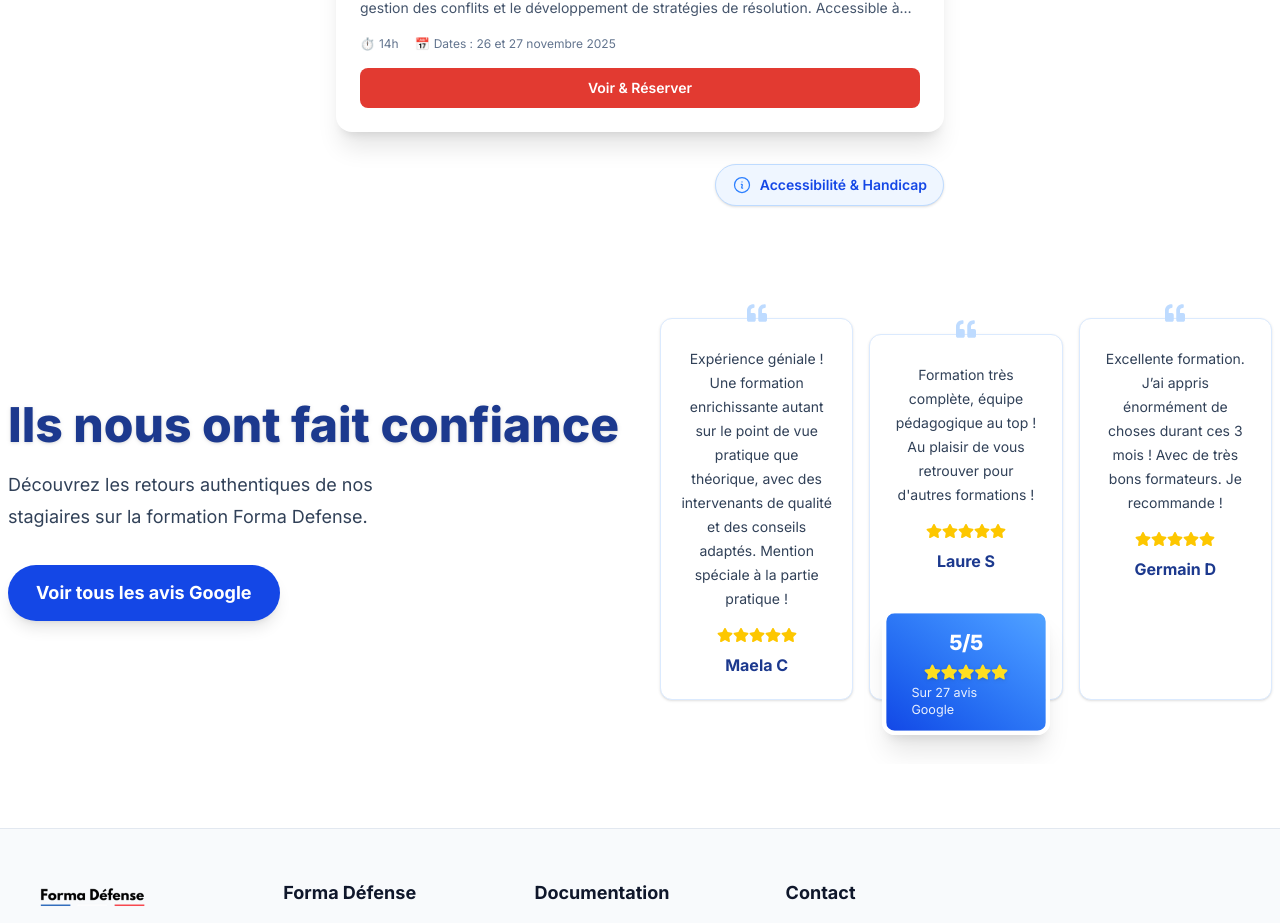
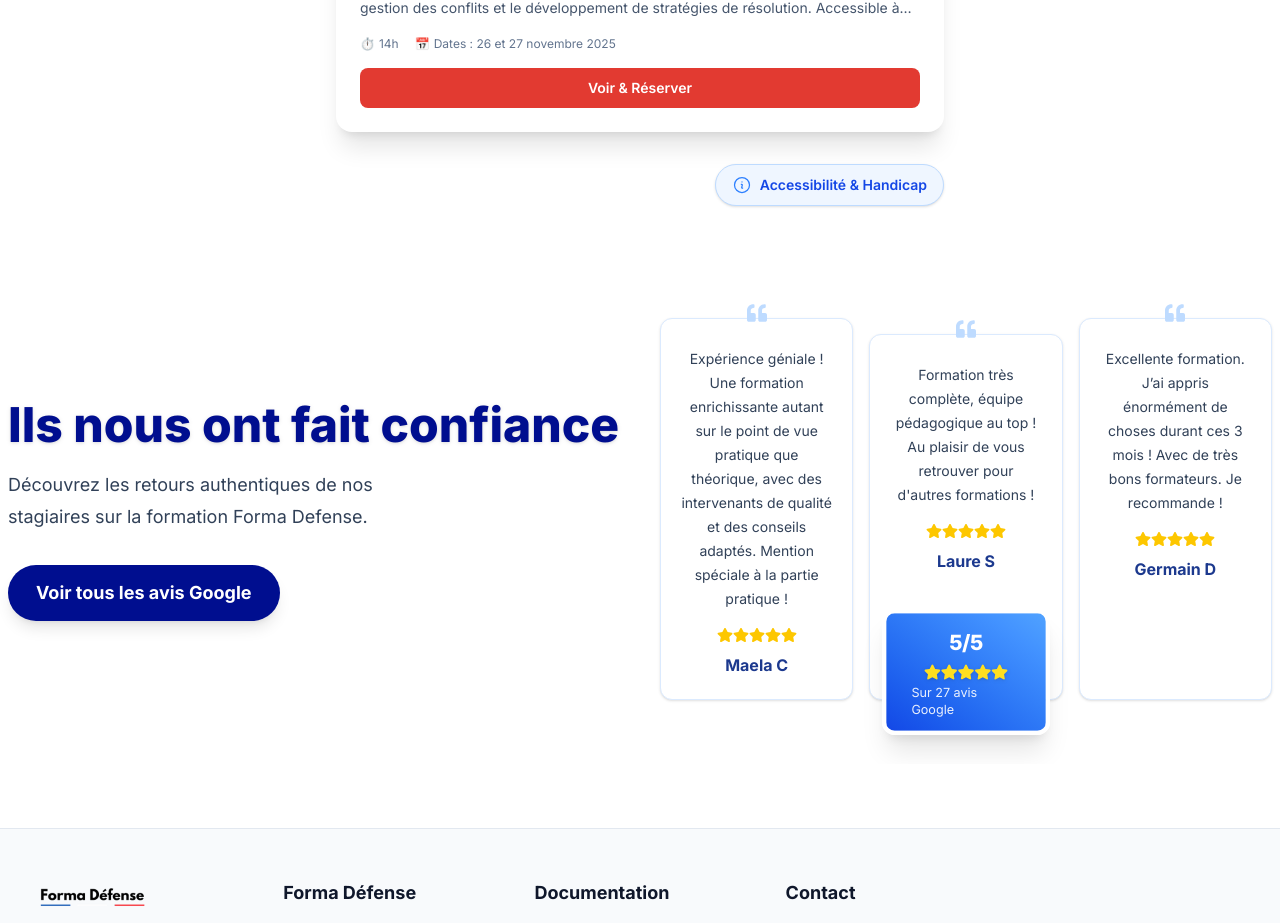
Before and after one commit to studiomae33/Forma_Defense, a Next.js app: page / in a window 1280 px wide. Shown: the part 1474-2397 px from the top of the page. Built offline with nearby package versions, Linux system fonts and the light colour scheme.

Commit message:
modif avis bleu

```diff
--- a/src/components/Avis.jsx
+++ b/src/components/Avis.jsx
@@ -22,14 +22,16 @@ export function Avis() {
 	return (
 		<section className="relative w-full bg-white py-16 px-2 overflow-hidden">
 			{/* Décor rond pastel */}
-			<div className="absolute -top-32 -left-32 w-96 h-96 bg-blue-100 rounded-full opacity-40 -z-10" />
+						<div className="absolute -top-32 -left-32 w-96 h-96 rounded-full opacity-40 -z-10" style={{ backgroundColor: '#000E8F' }} />
 			<div className="absolute bottom-0 right-0 w-60 h-60 bg-yellow-100 rounded-full opacity-30 -z-10" />
 			<div className="max-w-7xl mx-auto flex flex-col lg:flex-row items-center justify-between gap-10">
 				{/* Bloc texte + bouton */}
 				<div className="flex-1 flex flex-col items-center lg:items-start justify-center mb-10 lg:mb-0">
-					<h2 className="text-4xl sm:text-5xl font-extrabold text-blue-900 mb-4 text-center lg:text-left drop-shadow">Ils nous ont fait confiance</h2>
+										<h2 className="text-4xl sm:text-5xl font-extrabold mb-4 text-center lg:text-left drop-shadow" style={{ color: '#000E8F' }}>Ils nous ont fait confiance</h2>
 					<p className="text-lg text-slate-700 mb-8 text-center lg:text-left max-w-md">Découvrez les retours authentiques de nos stagiaires sur la formation Forma Defense.</p>
-					<a href="https://www.google.com/search?q=forma+defense+avis" target="_blank" rel="noopener noreferrer" className="inline-block bg-blue-700 hover:bg-blue-800 text-white font-bold px-7 py-3 rounded-full shadow-lg transition text-lg">Voir tous les avis Google</a>
+					<a href="https://www.google.com/search?q=forma+defense+avis" target="_blank" rel="noopener noreferrer" className="inline-block font-bold px-7 py-3 rounded-full shadow-lg transition text-lg" style={{ backgroundColor: '#000E8F', color: 'white' }}>
+  Voir tous les avis Google
+</a>
 				</div>
 				{/* Bloc avis + badge */}
 				<div className="flex-1 flex flex-col gap-4 items-center relative">
```
